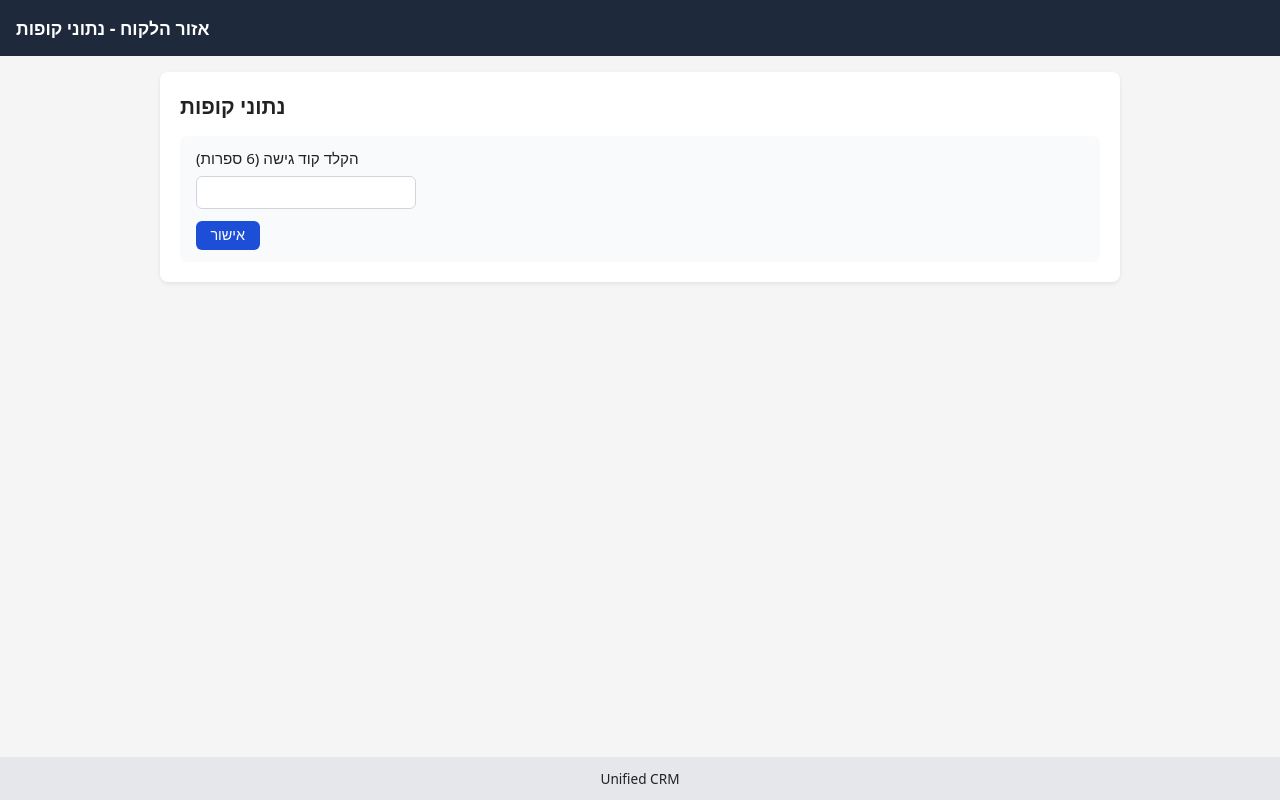
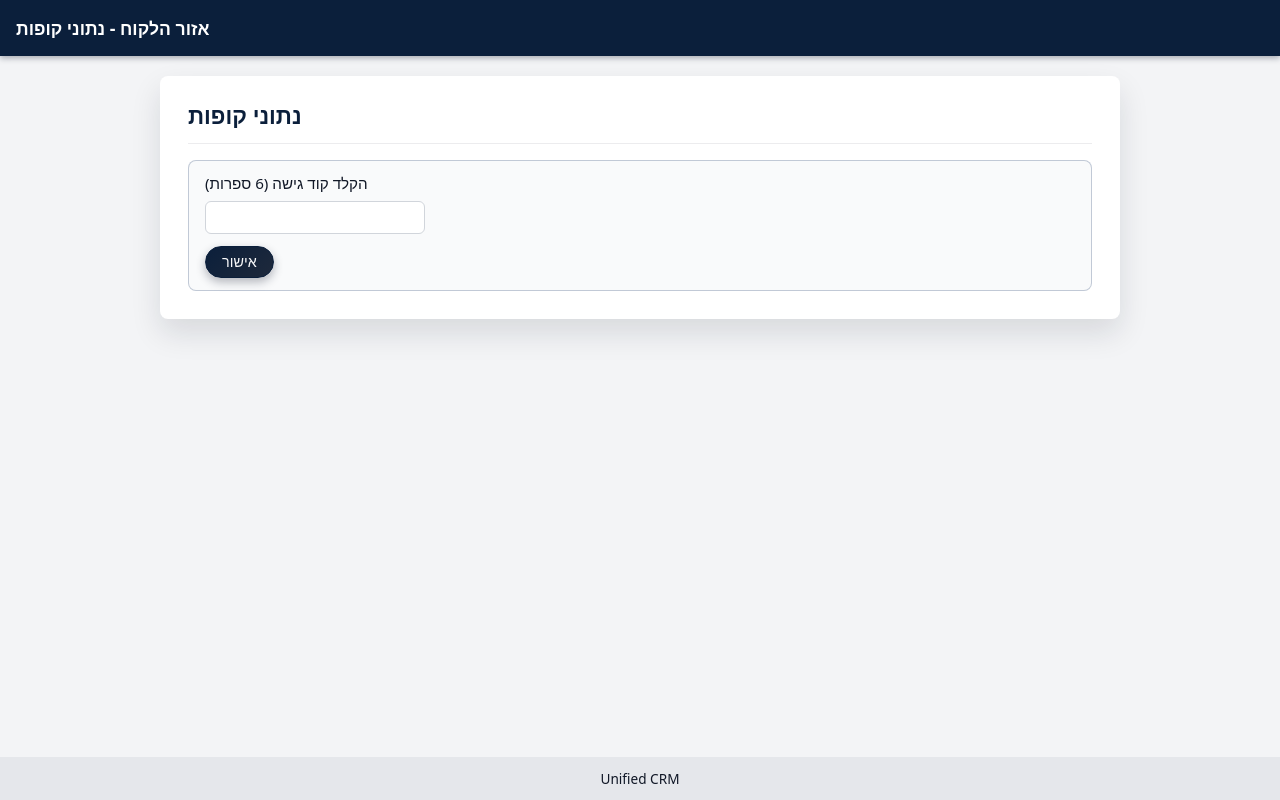
Before and after one commit to omerb21/bzclient, a React (Vite) app: page / in a window 1280 px wide. Built offline with nearby package versions, Linux system fonts and the light colour scheme; no server answers.

Commit message:
design change

```diff
--- a/src/styles/global.css
+++ b/src/styles/global.css
@@ -8,8 +8,8 @@ body {
   padding: 0;
   height: 100%;
   font-family: system-ui, -apple-system, BlinkMacSystemFont, "Segoe UI", sans-serif;
-  background-color: #f5f5f5;
-  color: #222222;
+  background-color: #f3f4f6;
+  color: #111827;
 }
 
 #root {
@@ -23,9 +23,10 @@ body {
 }
 
 .app-header {
-  background-color: #1e293b;
+  background-color: #0b1f3b;
   color: #ffffff;
   padding: 1rem;
+  box-shadow: 0 2px 6px rgba(15, 23, 42, 0.35);
 }
 
 .app-header-title {
@@ -35,7 +36,7 @@ body {
 
 .app-main {
   flex: 1;
-  padding: 1rem;
+  padding: 1.25rem;
 }
 
 .app-footer {
@@ -50,35 +51,40 @@ body {
   margin: 0 auto;
   background-color: #ffffff;
   border-radius: 0.5rem;
-  box-shadow: 0 2px 4px rgba(15, 23, 42, 0.08);
-  padding: 1.25rem;
+  box-shadow: 0 14px 30px rgba(15, 23, 42, 0.12);
+  padding: 1.5rem 1.75rem 1.75rem;
 }
 
 .page-title {
   margin: 0 0 1rem 0;
-  font-size: 1.3rem;
+  font-size: 1.4rem;
+  font-weight: 600;
+  color: #0b1f3b;
+  border-bottom: 1px solid rgba(15, 23, 42, 0.08);
+  padding-bottom: 0.75rem;
 }
 
 .accounts-summary {
-  margin: 0.5rem 0 1rem 0;
-  padding: 0.75rem 1rem;
-  border-radius: 0.5rem;
-  background-color: #f1f5f9;
+  margin: 0.75rem 0 1.25rem 0;
+  padding: 1rem 1.25rem;
+  border-radius: 0.75rem;
+  background: radial-gradient(circle at top left, #fbbf24 0, #facc15 12%, #0b1f3b 55%, #020617 100%);
   display: flex;
   justify-content: space-between;
-  align-items: baseline;
+  align-items: center;
   gap: 0.75rem;
+  color: #f9fafb;
 }
 
 .accounts-summary-label {
   font-size: 0.95rem;
-  color: #4b5563;
+  color: #e5e7eb;
 }
 
 .accounts-summary-value {
-  font-size: 1.2rem;
-  font-weight: 600;
-  color: #111827;
+  font-size: 1.4rem;
+  font-weight: 700;
+  color: #facc15;
 }
 
 .accounts-month-selector {
@@ -90,20 +96,26 @@ body {
 }
 
 .accounts-month-selector button {
-  border: none;
-  background: transparent;
-  color: #1d4ed8;
+  border: 1px solid rgba(15, 23, 42, 0.15);
+  background-color: #ffffff;
+  color: #0b1f3b;
   cursor: pointer;
-  padding: 0.25rem 0.5rem;
+  padding: 0.25rem 0.7rem;
+  border-radius: 999px;
+  transition: background-color 150ms ease, color 150ms ease, box-shadow 150ms ease,
+    border-color 150ms ease;
 }
 
 .accounts-month-selector button:disabled {
   color: #9ca3af;
+  border-color: rgba(148, 163, 184, 0.4);
+  background-color: #f9fafb;
   cursor: default;
 }
 
 .accounts-month-current {
   font-weight: 600;
+  color: #0b1f3b;
 }
 
 .page-message {
@@ -120,6 +132,7 @@ body {
   padding: 0.75rem 1rem;
   border-radius: 0.5rem;
   background-color: #f9fafb;
+  border: 1px solid rgba(148, 163, 184, 0.55);
 }
 
 .pin-form-label {
@@ -151,13 +164,16 @@ body {
 }
 
 .button-primary {
-  border: none;
-  background-color: #1d4ed8;
-  color: #ffffff;
-  padding: 0.4rem 0.9rem;
-  border-radius: 0.375rem;
+  border: 1px solid #0b1f3b;
+  background: linear-gradient(135deg, #0b1f3b, #1e293b);
+  color: #f9fafb;
+  padding: 0.45rem 1rem;
+  border-radius: 999px;
   font-size: 0.9rem;
   cursor: pointer;
+  box-shadow: 0 4px 10px rgba(15, 23, 42, 0.3);
+  transition: background 150ms ease, box-shadow 150ms ease, transform 80ms ease,
+    border-color 150ms ease;
 }
 
 .button-primary:disabled {
@@ -178,7 +194,7 @@ body {
 }
 
 .accounts-table thead {
-  background-color: #f1f5f9;
+  background-color: #0b1f3b;
 }
 
 .accounts-table th,
@@ -186,6 +202,11 @@ body {
   padding: 0.5rem 0.75rem;
   border-bottom: 1px solid #e5e7eb;
   text-align: left;
+}
+
+.accounts-table th {
+  color: #f9fafb;
+  font-weight: 500;
 }
 
 .accounts-table th:last-child,
@@ -203,10 +224,12 @@ body {
 
 .accounts-month-label {
   font-weight: 600;
+  color: #0b1f3b;
 }
 
 .accounts-month-total {
   font-weight: 600;
+  color: #0f172a;
 }
 
 .chart-container {
@@ -216,6 +239,7 @@ body {
 .chart-title {
   margin: 0 0 0.75rem 0;
   font-size: 1.1rem;
+  color: #0b1f3b;
 }
 
 .chart-body {
@@ -308,18 +332,18 @@ body {
 .history-chart-svg {
   width: 100%;
   height: 160px;
-  background-color: #f9fafb;
+  background: linear-gradient(135deg, #0b1f3b, #020617);
   border-radius: 0.5rem;
 }
 
 .history-chart-line {
   fill: none;
-  stroke: #1d4ed8;
+  stroke: #facc15;
   stroke-width: 1.5;
 }
 
 .history-chart-point {
-  fill: #1d4ed8;
+  fill: #facc15;
 }
 
 .history-chart-labels {
@@ -344,7 +368,7 @@ body {
 
 .history-chart-label-value {
   font-weight: 600;
-  color: #111827;
+  color: #0b1f3b;
 }
 
 @media (max-width: 640px) {
```
